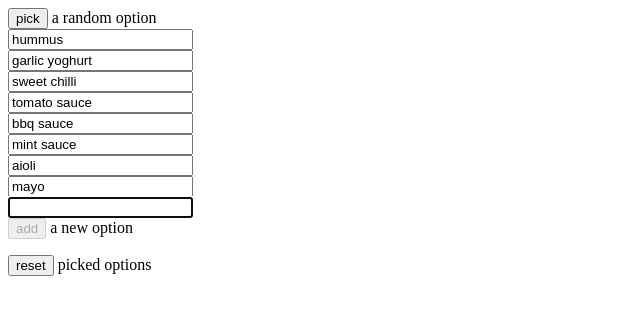
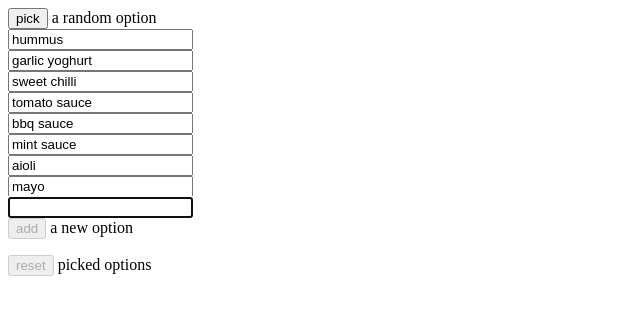
Before and after one commit to dbedggood/random-item-picker, a Svelte app: page / in a window 1280 px wide. Shown: the top 314 px of the page, without its empty margins (0-640 px from the left). Built offline with nearby package versions, Linux system fonts and the light colour scheme.

Commit message:
Disable reset button if there are no picked items

```diff
--- a/src/App/App.svelte
+++ b/src/App/App.svelte
@@ -82,4 +82,4 @@
   {/each}
 </ol>
 
-<ResetButton {handleResetPickedItems} />
+<ResetButton disabled={pickedItems.length < 1} {handleResetPickedItems} />
--- a/src/App/components/ResetButton/ResetButton.svelte
+++ b/src/App/components/ResetButton/ResetButton.svelte
@@ -1,5 +1,6 @@
 <script>
+  export let disabled;
   export let handleResetPickedItems;
 </script>
 
-<button on:click={handleResetPickedItems}>reset</button> picked options
+<button {disabled} on:click={handleResetPickedItems}>reset</button> picked options
```
Also changed, not shown: 3 other files (tests, documents, lock files or other folders).
